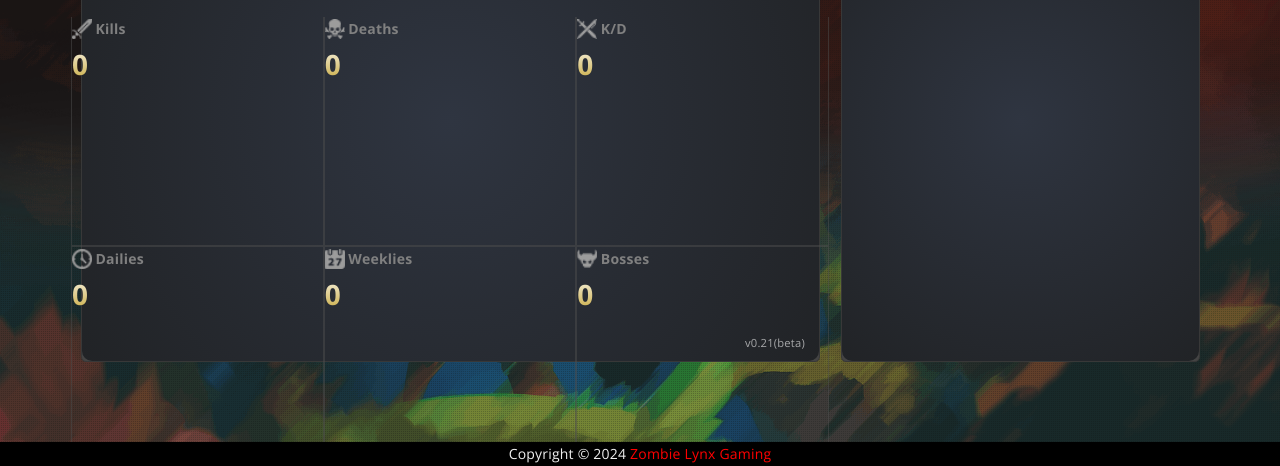
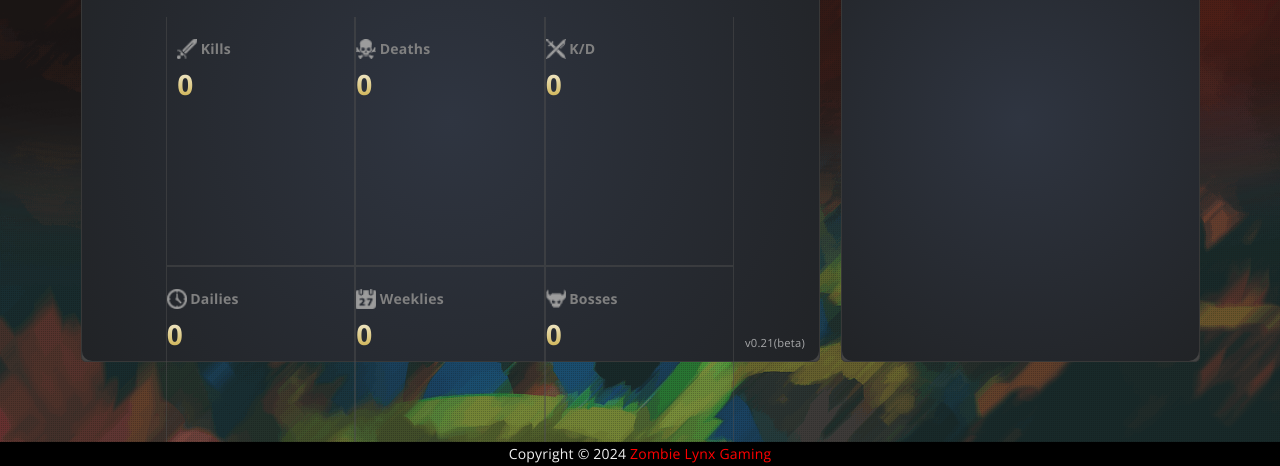
Before and after one commit to ZombieLynxGaming/profile, a plain HTML site: page index.html in a window 1280 px wide. Shown: the part 345-811 px from the top of the page. Drawn offline with nearby package versions, Linux system fonts and the light colour scheme.

Commit message:
col-4 - col-3

```diff
--- a/index.html
+++ b/index.html
@@ -133,7 +133,7 @@
                                 </div>
                             </div>
                             <div class="row justify-content-center align-items-center stats px-0">
-                                <div class="col-4 text-center border-gray-top stats-inner">
+                                <div class="col-3 text-center border-gray-top stats-inner">
                                     <div
                                         class="d-flex justify-content-md-start justify-content-center align-items-center text-md-start text-center">
                                         <img src="./assets/images/kills.png" alt="" style="width: 20px; height: 20px;">
@@ -144,7 +144,7 @@
                                     </p>
                                     <canvas id="killsChart"></canvas>
                                 </div>
-                                <div class="col-4 text-center border-gray-top stats-inner px-0">
+                                <div class="col-3 text-center border-gray-top stats-inner px-0">
                                     <div
                                         class="d-flex justify-content-md-start justify-content-center align-items-center text-md-start text-center">
                                         <img src="./assets/images/deaths.png" alt="" style="width: 20px; height: 20px;">
@@ -154,7 +154,7 @@
                                     </p>
                                     <canvas id="deathsChart"></canvas>
                                 </div>
-                                <div class="col-4 text-center  border-gray-top stats-inner px-0">
+                                <div class="col-3 text-center  border-gray-top stats-inner px-0">
                                     <div
                                         class="d-flex justify-content-md-start justify-content-center align-items-center text-md-start text-center">
                                         <img src="./assets/images/kd.png" alt="" style="width: 20px; height: 20px;">
@@ -165,7 +165,7 @@
                                 </div>
                             </div>
                             <div class="row justify-content-center align-items-center mt-0">
-                                <div class="col-4 text-center   border-gray-bottom stats-inner px-0">
+                                <div class="col-3 text-center   border-gray-bottom stats-inner px-0">
                                     <div
                                         class="d-flex justify-content-md-start justify-content-center align-items-center text-md-start text-center">
                                         <img src="./assets/images/dailies.png" alt=""
@@ -176,7 +176,7 @@
                                         0</p>
                                     <canvas id="dailiesChart"></canvas>
                                 </div>
-                                <div class="col-4 text-center border-gray-bottom  stats-inner px-0">
+                                <div class="col-3 text-center border-gray-bottom  stats-inner px-0">
                                     <div
                                         class="d-flex justify-content-md-start justify-content-center align-items-center text-md-start text-center">
                                         <img src="./assets/images/weeklies.png" alt=""
@@ -187,7 +187,7 @@
                                         class="d-block  mb-0 text-md-start text-center stat-number weeklies">0</p>
                                     <canvas id="weekliesChart"></canvas>
                                 </div>
-                                <div class="col-4 text-center border-gray-bottom  stats-inner px-0">
+                                <div class="col-3 text-center border-gray-bottom  stats-inner px-0">
                                     <div
                                         class="d-flex justify-content-md-start justify-content-center align-items-center text-md-start text-center">
                                         <img src="./assets/images/bkilled.png" alt=""
```
